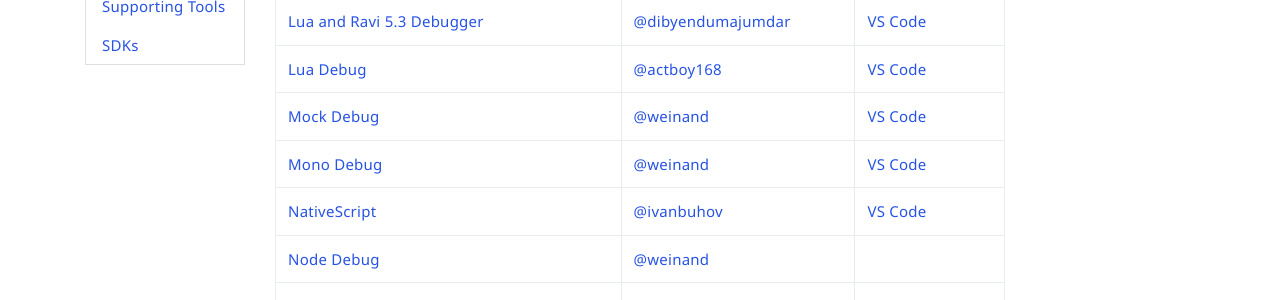
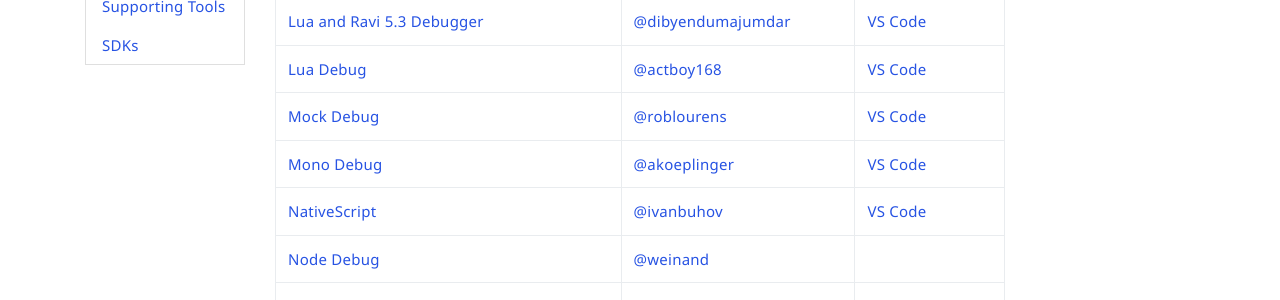
Before and after one commit to microsoft/debug-adapter-protocol, a Jekyll site: the page built from _implementors/adapters.md, in a window 1280 px wide and 900 px high, scrolled down 2258 px. Shown: the part 154-454 px from the top of the window. Built offline with Jekyll 4.4.1, drawn with Linux system fonts in a browser that asks for light colours; nearby versions of some CDN libraries; comment, search, counter and statistics services are not loaded.

Commit message:
update maintainers

```diff
--- a/_implementors/adapters.md
+++ b/_implementors/adapters.md
@@ -54,8 +54,8 @@
 [LLDB Debugger](https://github.com/vadimcn/vscode-lldb)|[@vadimcn](https://github.com/vadimcn)|[VS Code](https://marketplace.visualstudio.com/items?itemName=vadimcn.vscode-lldb)
 [Lua and Ravi 5.3 Debugger](https://github.com/dibyendumajumdar/ravi-vscode-debugger)|[@dibyendumajumdar](https://github.com/dibyendumajumdar)|[VS Code](https://marketplace.visualstudio.com/items?itemName=ravilang.ravi-debug)
 [Lua Debug](https://github.com/actboy168/lua-debug)|[@actboy168](https://github.com/actboy168)|[VS Code](https://marketplace.visualstudio.com/items?itemName=actboy168.lua-debug)
-[Mock Debug](https://github.com/Microsoft/vscode-mock-debug)|[@weinand](https://github.com/weinand)|[VS Code](https://marketplace.visualstudio.com/items?itemName=andreweinand.mock-debug)
-[Mono Debug](https://github.com/Microsoft/vscode-mono-debug)|[@weinand](https://github.com/weinand)|[VS Code](https://marketplace.visualstudio.com/items?itemName=ms-vscode.mono-debug)
+[Mock Debug](https://github.com/Microsoft/vscode-mock-debug)|[@roblourens](https://github.com/roblourens)|[VS Code](https://marketplace.visualstudio.com/items?itemName=ms-vscode.mock-debug)
+[Mono Debug](https://github.com/Microsoft/vscode-mono-debug)|[@akoeplinger](https://github.com/akoeplinger)|[VS Code](https://marketplace.visualstudio.com/items?itemName=ms-vscode.mono-debug)
 [NativeScript](https://github.com/NativeScript/nativescript-vscode-extension/)|[@ivanbuhov](https://github.com/ivanbuhov)|[VS Code](https://marketplace.visualstudio.com/items?itemName=Telerik.nativescript)
 [Node Debug](https://github.com/Microsoft/vscode-node-debug)|[@weinand](https://github.com/weinand)|
 [OCaml Earlybird](https://github.com/hackwaly/ocamlearlybird)|[@hackwaly](https://github.com/hackwaly)|[VS Code](https://marketplace.visualstudio.com/items?itemName=hackwaly.ocamlearlybird)
```
